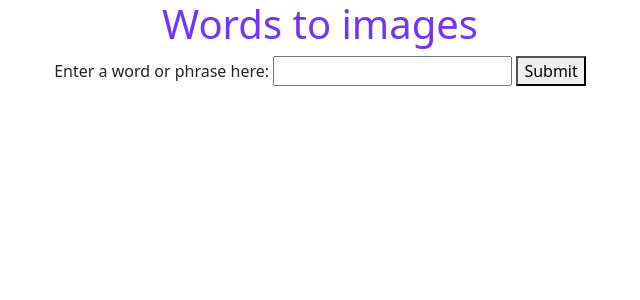
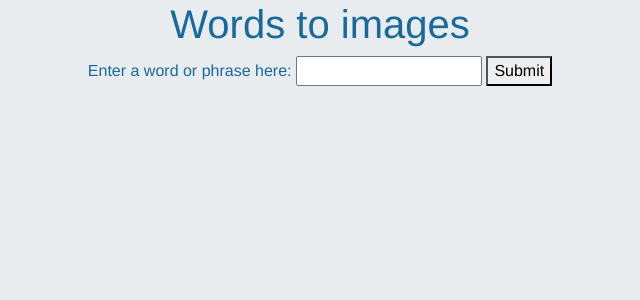
Before and after one commit to bookloversolmaz/words_to_images_CS50_project, a Flask app: page / in a window 1280 px wide. Shown: the top 300 px of the page, without its empty margins (320-960 px from the left). Run offline with Flask 3, Linux system fonts and the light colour scheme.

Commit message:
Changed css

```diff
--- a/static/styles.css
+++ b/static/styles.css
@@ -1,9 +1,13 @@
 h1 {
-    color: #7633FF;
+    color: #19699C;
     text-align: center;
+    font-family: Helvetica, "Trebuchet MS", Verdana, sans-serif;
 
   }
 
   body {
     text-align: center;
+    font-family: Helvetica, "Trebuchet MS", Verdana, sans-serif;
+    color: #19699C;
+    background-color: #e9ecef;
   }
```
